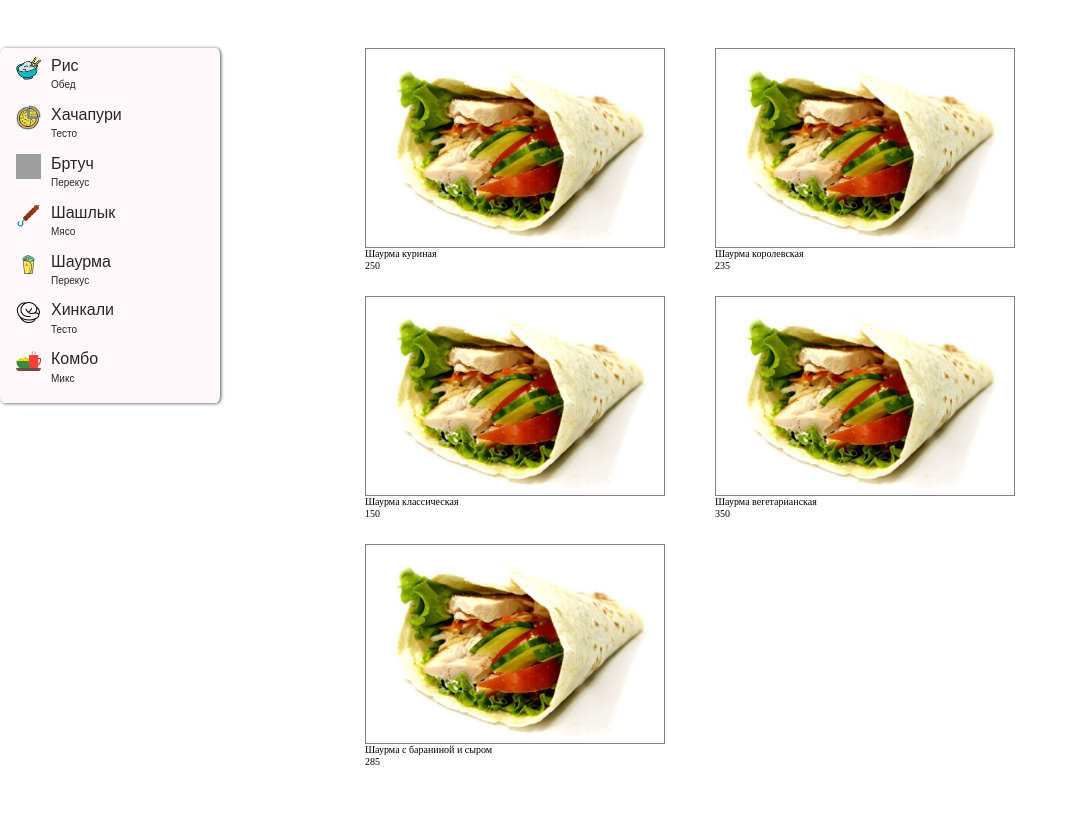
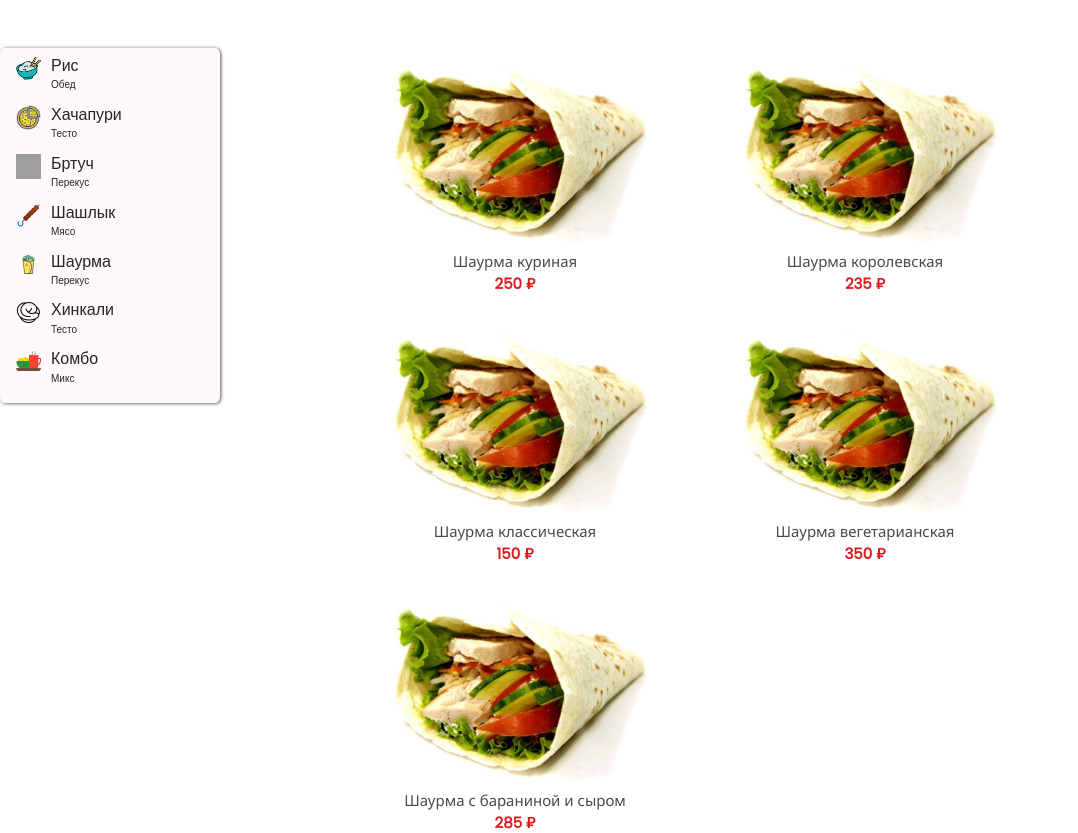
Before and after one commit to KillerFedy/WEB-Project, a Flask app: page / in a window 1280 px wide. Shown: the part 150-983 px from the top of the page, without its empty margins (0-1078 px from the left). Before the commit the page ends 915 px from the top, so only its background shows below. Run offline with Flask 2, Linux system fonts and the light colour scheme; grey boxes are pictures that could not be loaded.

Commit message:
Added dynamic shadow for products in index html

```diff
--- a/static/style.css
+++ b/static/style.css
@@ -1,3 +1,5 @@
+@import url('https://fonts.googleapis.com/css2?family=Noto+Sans&family=Poppins&family=Rubik:wght@500&display=swap');
+
 *, *::before, *::after {
     box-sizing: border-box;
 }
@@ -110,12 +112,32 @@ html {
 .product-block-image img{
     height: 20rem;
     width: 30rem;
-    border: 0.1rem solid gray;
 }
 
 .product-block {
+    border-radius: 10%;
     margin-top: 2.5rem;
     margin-left: 5rem;
+}
+
+.product-block:hover {
+    box-shadow: 0 5px 15px rgba(0,0,0,0.3);
+}
+
+.product-block-name {
+    text-align: center;
+    color: #4e4a4a;
+    font-size: 1.5rem;
+    font-family: "Noto Sans", sans-serif;
+    margin-top: .5rem;
+}
+
+.product-block-cost{
+    color: #dd1b1e;
+    font-size: 1.5rem;
+    font-weight: 700;
+    font-family: "Poppins", sans-serif;
+    margin-top: .5rem;
 }
 
 .product-description-button{
--- a/templates/index.html
+++ b/templates/index.html
@@ -48,7 +48,7 @@
                             <div class="product-block-name">
                                 {{ product.name }}
                                 <div class="product-block-cost">
-                                    {{ product.cost }}
+                                    {{ product.cost }} ₽
                                 </div>
                             </div>
                         </div>
```
